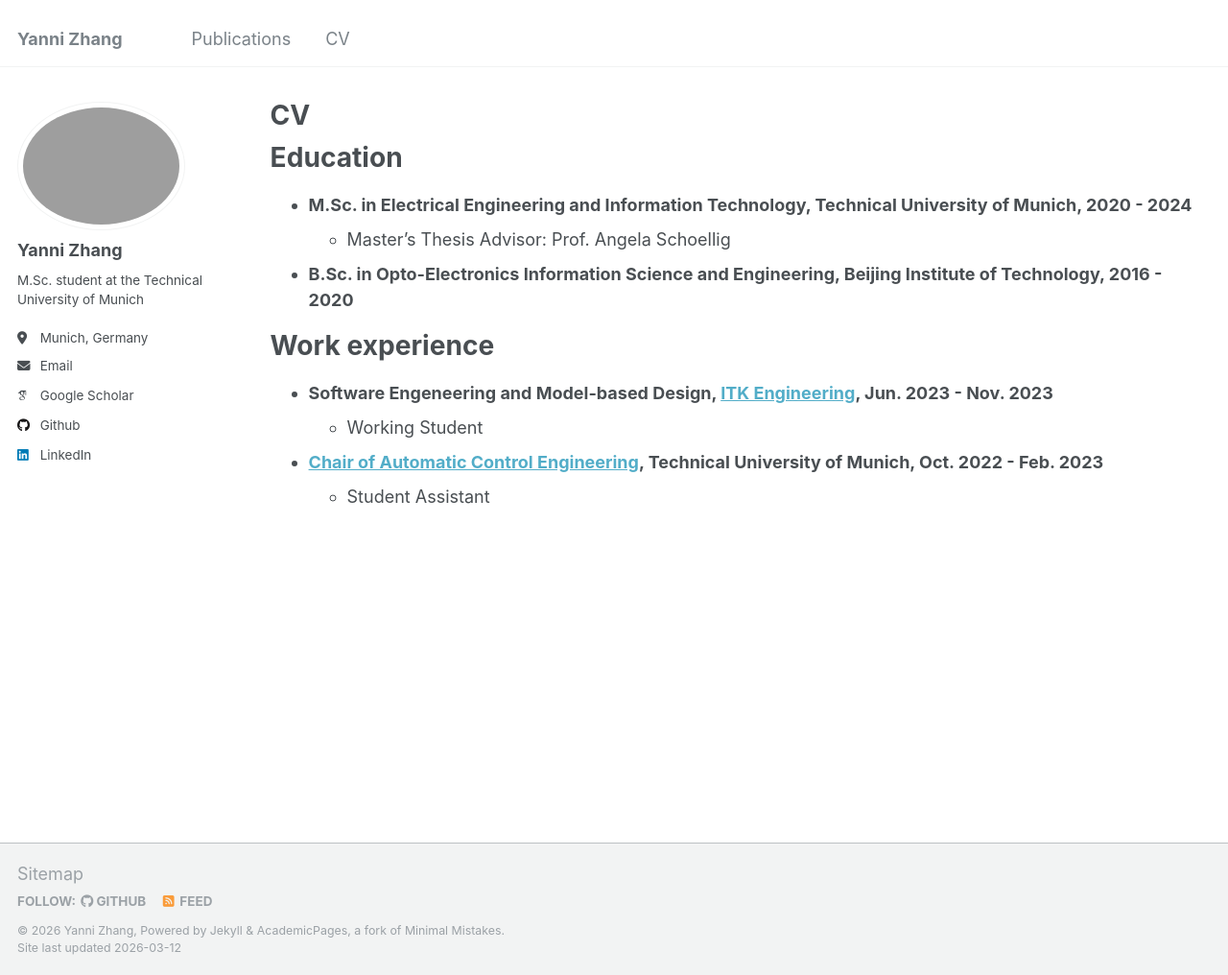
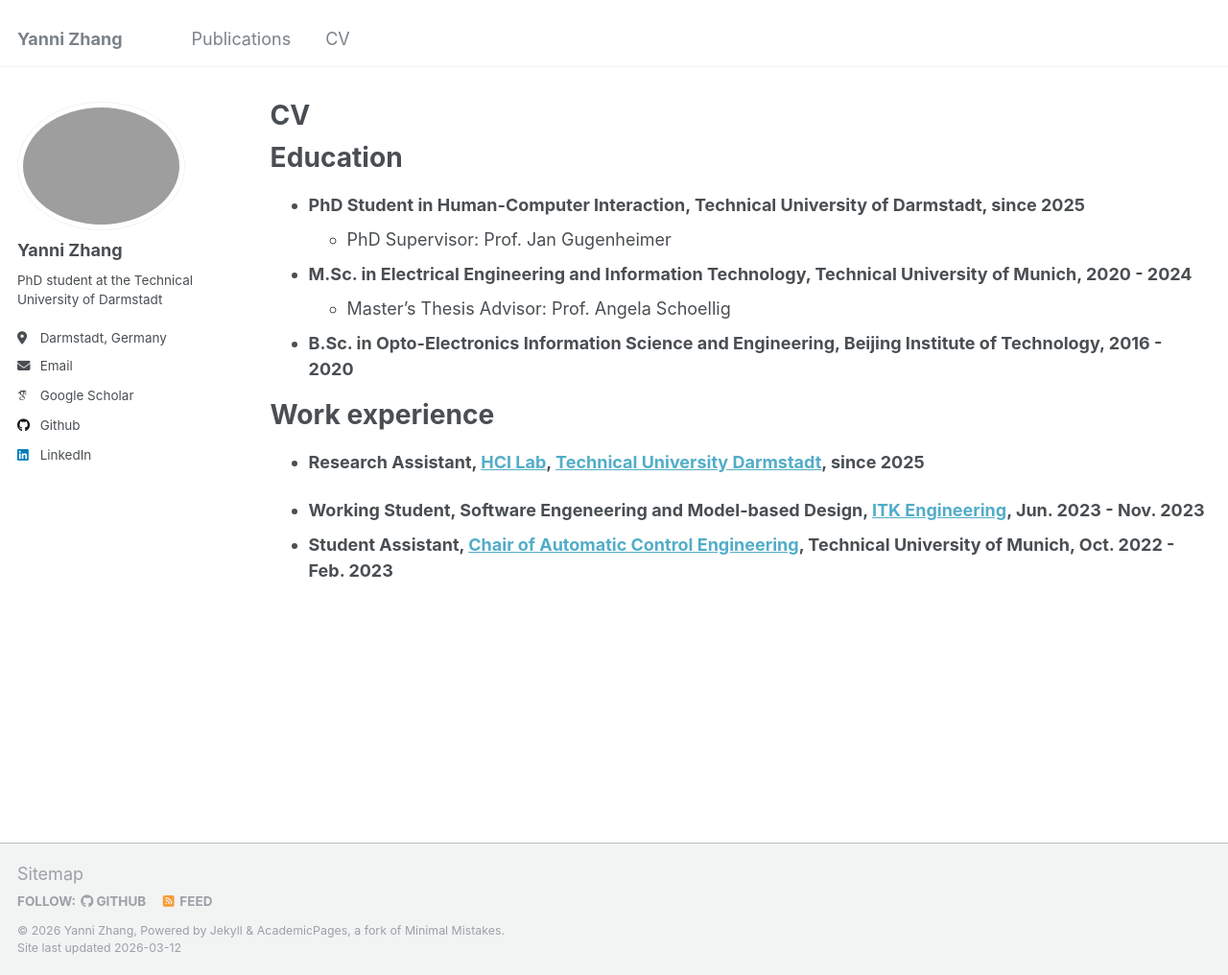
Before and after one commit to YZhang001/YZhang001.github.io, a Jekyll site: the page built from _pages/cv.md, in a window 1280 px wide and 1016 px high. Shown: the whole window at 96% size. Built offline with Jekyll 4.4.1, drawn with Linux system fonts in a browser that asks for light colours; some web fonts are replaced.

Commit message:
update phd year 1

```diff
--- a/_config.yml
+++ b/_config.yml
@@ -24,8 +24,10 @@ author:
   avatar           : "Yanni_avatar.png"
   name             : "Yanni Zhang"
   pronouns         : # example: "she/her"
-  bio              : "M.Sc. student at the Technical University of Munich"
-  location         : "Munich, Germany"
+  # bio              : "M.Sc. student at the Technical University of Munich"
+  # location         : "Munich, Germany"
+  bio              : "PhD student at the Technical University of Darmstadt"
+  location         : "Darmstadt, Germany"
   # employer         : "Red Brick University"
   uri              : # URL
   email            : "yanni.zhang02@gmail.com"
--- a/_pages/cv.md
+++ b/_pages/cv.md
@@ -11,7 +11,8 @@ redirect_from:
 
 Education
 ======
-
+* **PhD Student in Human-Computer Interaction, Technical University of Darmstadt, since 2025**
+  * PhD Supervisor: Prof. Jan Gugenheimer
 * **M.Sc. in Electrical Engineering and Information Technology, Technical University of Munich, 2020 - 2024**
   * Master's Thesis Advisor: Prof. Angela Schoellig
 * **B.Sc. in Opto-Electronics Information Science and Engineering, Beijing Institute of Technology, 2016 - 2020**
@@ -22,11 +23,13 @@ Education
 
 Work experience
 ======
+* **Research Assistant, [HCI Lab](https://www.informatik.tu-darmstadt.de/hci/hci_tuda/hcilab_1/hcipage.en.jsp), [Technical University Darmstadt](https://www.tu-darmstadt.de/), since 2025**
+  <!-- * Research Assistant -->
 
-* **Software Engeneering and Model-based Design, [ITK Engineering](https://www.itk-engineering.de/), Jun. 2023 - Nov. 2023**
-  * Working Student
-* **[Chair of Automatic Control Engineering](https://www.ce.cit.tum.de/en/lsr/home/), Technical University of Munich, Oct. 2022 - Feb. 2023**
-  * Student Assistant
+* **Working Student, Software Engeneering and Model-based Design, [ITK Engineering](https://www.itk-engineering.de/), Jun. 2023 - Nov. 2023**
+  <!-- * Working Student -->
+* **Student Assistant, [Chair of Automatic Control Engineering](https://www.ce.cit.tum.de/en/lsr/home/), Technical University of Munich, Oct. 2022 - Feb. 2023**
+  <!-- * Student Assistant -->
 
 
 <!-- * Spring 2024: Academic Pages Collaborator
```
Also changed, not shown: _pages/about.md (+3 -2 lines), _pages/publications.md (+7 -2 lines).
